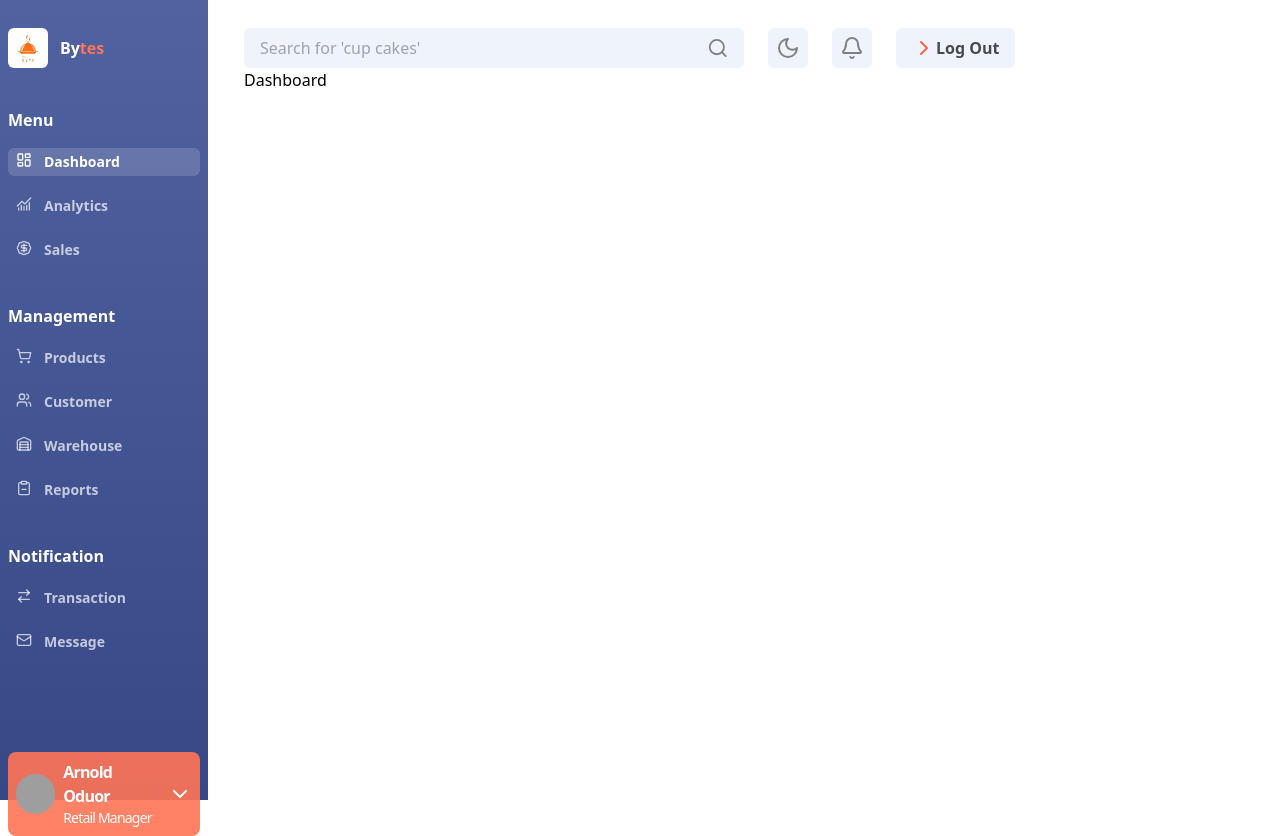
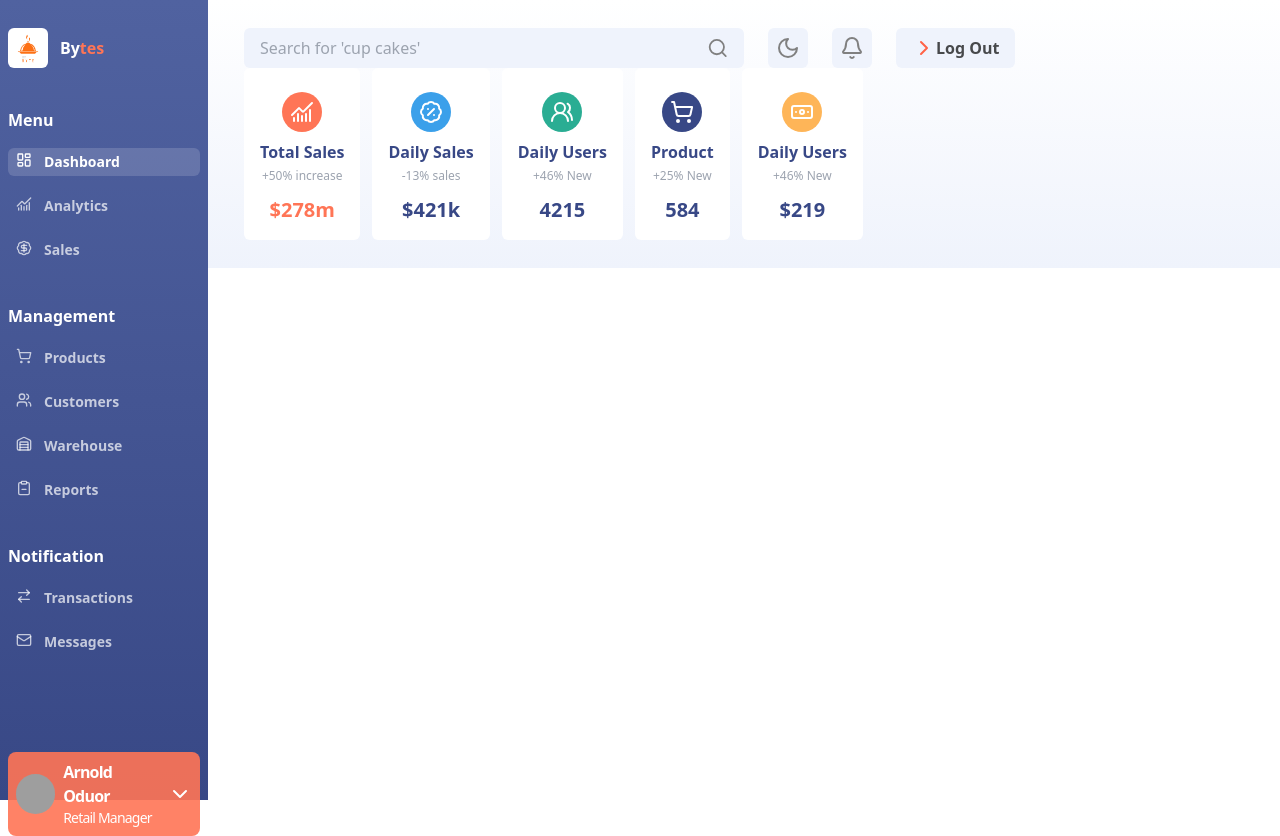
Before and after one commit to arnoldchrisoduor1/Bytes, a React (Vite) app in the folder admn-dashboard/: page / in a window 1280 px wide. Built offline with nearby package versions, Linux system fonts and the light colour scheme; grey boxes are pictures that could not be loaded.

Commit message:
created the KPI

```diff
--- a/admn-dashboard/package.json
+++ b/admn-dashboard/package.json
@@ -12,7 +12,9 @@
   "dependencies": {
     "lucide-react": "^0.468.0",
     "react": "^18.3.1",
-    "react-dom": "^18.3.1"
+    "react-dom": "^18.3.1",
+    "recharts": "^2.14.1",
+    "tailwind-merge": "^2.5.5"
   },
   "devDependencies": {
     "@eslint/js": "^9.15.0",
--- a/admn-dashboard/src/DashboardWrapper.tsx
+++ b/admn-dashboard/src/DashboardWrapper.tsx
@@ -5,7 +5,7 @@ const Dashboardlayout = ({ children } : { children: React.ReactNode }) => {
   return (
     <div className={`flex w-full`}>
         <Sidebar/>
-        <main className={`flex flex-col w-full h-full py-7 px-9`}>
+        <main className={`flex flex-col w-full h-full py-7 px-9 bg-gradient-to-b from-white to-customGray`}>
             <Navbar />
             {children}
         </main>
--- /dev/null
+++ b/admn-dashboard/src/components/DashboardKPITab.tsx
@@ -0,0 +1,34 @@
+import { twMerge } from "tailwind-merge";
+import { LucideProps } from "lucide-react";
+
+interface DashboardKPITabProps {
+    Icon: React.ComponentType<LucideProps>;
+    header: string;
+    description: string;
+    kpiSymbol?: string;
+    price: number;
+    priceLabel?: string;
+    customClass?: string;
+    priceClass?: string;
+}
+
+const DashboardKPITab: React.FC<DashboardKPITabProps> = ({ Icon, header, description, kpiSymbol, price, priceLabel, customClass, priceClass}) => {
+  return (
+    <div className="inline-block bg-white p-4 rounded-md">
+        <div className="flex flex-col">
+        <div className={twMerge(`bg-customOrange p-2 rounded-full m-auto mt-2`, customClass)}>
+          <Icon color="white" />
+        </div>
+        <div className="text-center">
+          <h2 className="font-semibold mt-2 text-sidebarBottom">{header}</h2>
+          <p className="text-xs mt-1 text-gray-400">{description}</p>
+        </div>
+        <div className="mt-3 text-center">
+          <p className={twMerge(`font-bold text-xl`, priceClass)}>{kpiSymbol}{price}{priceLabel}</p>
+        </div>
+        </div>
+    </div>
+  );
+};
+
+export default DashboardKPITab;
--- a/admn-dashboard/src/constants/menu.ts
+++ b/admn-dashboard/src/constants/menu.ts
@@ -13,7 +13,7 @@ export const menuItems = [
     menu: "Management",
     items: [
       { name: "Products", icon: ShoppingCart, link: "/products" },
-      { name: "Customer", icon: Users, link: "/customer" },
+      { name: "Customers", icon: Users, link: "/customer" },
       { name: "Warehouse", icon: Warehouse, link: "/warehouse" },
       { name: "Reports", icon: ClipboardMinus, link: "/reports" },
     ],
@@ -21,8 +21,8 @@ export const menuItems = [
   {
     menu: "Notification",
     items: [
-      { name: "Transaction", icon: ArrowRightLeft, link: "/transaction" },
-      { name: "Message", icon: Mail, link: "/message" },
+      { name: "Transactions", icon: ArrowRightLeft, link: "/transaction" },
+      { name: "Messages", icon: Mail, link: "/message" },
     ],
   },
 ];
--- a/admn-dashboard/src/pages/Dashboard.tsx
+++ b/admn-dashboard/src/pages/Dashboard.tsx
@@ -1,9 +1,67 @@
-import React from 'react'
+import { ChartNoAxesCombined } from "lucide-react";
+import { BadgePercent } from "lucide-react";
+import { UsersRound } from "lucide-react";
+import { ShoppingCart } from "lucide-react";
+import { Banknote } from "lucide-react";
+
+import DashboardKPITab from "../components/DashboardKPITab";
 
 const Dashboard = () => {
   return (
-    <div>Dashboard</div>
-  )
-}
+    <div>
+      <div className="flex flex-row gap-3">
+        <DashboardKPITab
+          Icon={ChartNoAxesCombined}
+          header="Total Sales"
+          description="+50% increase"
+          kpiSymbol="$"
+          price={278}
+          priceLabel="m"
+          customClass="bg-customOrange"
+          priceClass="text-customOrange"
+        />
 
-export default Dashboard
+        <DashboardKPITab
+          Icon={BadgePercent}
+          header="Daily Sales"
+          description="-13% sales"
+          kpiSymbol="$"
+          price={421}
+          priceLabel="k"
+          customClass="bg-customBlue"
+          priceClass="text-sidebarBottom"
+        />
+
+        <DashboardKPITab
+          Icon={UsersRound}
+          header="Daily Users"
+          description="+46% New"
+          price={4215}
+          customClass="bg-customGreen"
+          priceClass="text-sidebarBottom"
+        />
+
+        <DashboardKPITab
+          Icon={ShoppingCart}
+          header="Product"
+          description="+25% New"
+          price={584}
+          customClass="bg-sidebarBottom"
+          priceClass="text-sidebarBottom"
+        />
+
+        <DashboardKPITab
+          Icon={Banknote}
+          header="Daily Users"
+          description="+46% New"
+          kpiSymbol="$"
+          price={219.0}
+          customClass="bg-customYellow"
+          priceClass="text-sidebarBottom"
+        />
+      </div>
+    </div>
+  );
+};
+
+export default Dashboard;
--- a/admn-dashboard/tailwind.config.js
+++ b/admn-dashboard/tailwind.config.js
@@ -10,7 +10,10 @@ module.exports = {
         sidebarTop: '#5062a0',
         sidebarBottom: '#384886',
         customOrange: '#ff7556',
-        customGray: '#eff3fc'
+        customGray: '#eff3fc',
+        customBlue: '#3ba0ea',
+        customGreen: '#2aad93',
+        customYellow: '#feb558'
       }
     },
   },
```
Also changed, not shown: 1 other file (tests, documents, lock files or other folders).
